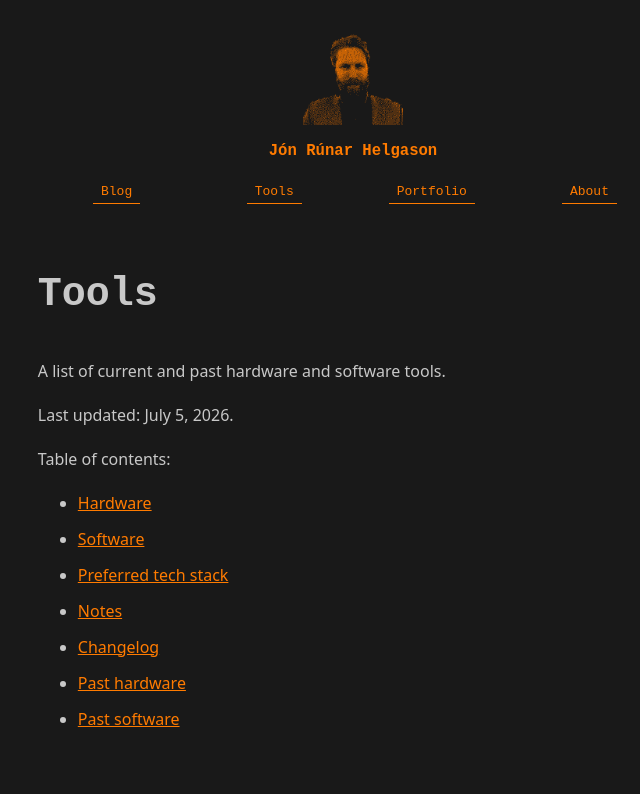
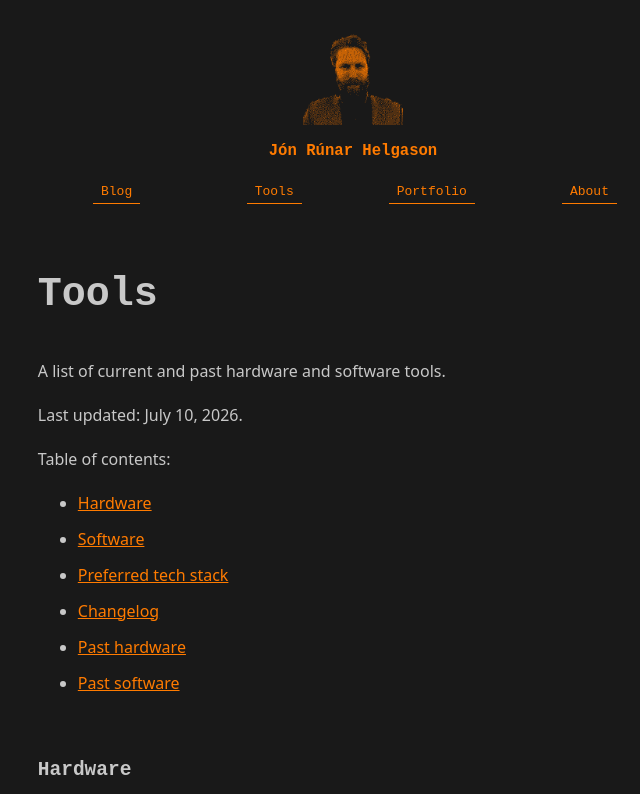
Before and after one commit to jonrh/jonrh.is, a Next.js app: page /tools in a window 1280 px wide. Shown: the top 794 px of the page, without its empty margins (287-927 px from the left). Built offline with nearby package versions, Linux system fonts and the light colour scheme.

Commit message:
Hide Notes from index since it is not in the body

```diff
--- a/pages/tools.js
+++ b/pages/tools.js
@@ -96,14 +96,14 @@ const Termius = () => <a href="https://termius.com">Termius</a>;
 // Experimental code formatting to maximize HTML content per line
 const Content = () => (<>
 <p>A list of current and past hardware and software tools.</p>
-<p>Last updated: July 5, 2026.</p>
+<p>Last updated: July 10, 2026.</p>
 
 Table of contents:
 <ul>
   <li><a href="#hardware">Hardware</a></li>
   <li><a href="#software">Software</a></li>
   <li><a href="#techstack">Preferred tech stack</a></li>
-  <li><a href="#notes">Notes</a></li>
+  {/*<li><a href="#notes">Notes</a></li>*/}
   <li><a href="#changelog">Changelog</a></li>
   <li><a href="#past-hardware">Past hardware</a></li>
   <li><a href="#past-software">Past software</a></li>
```
